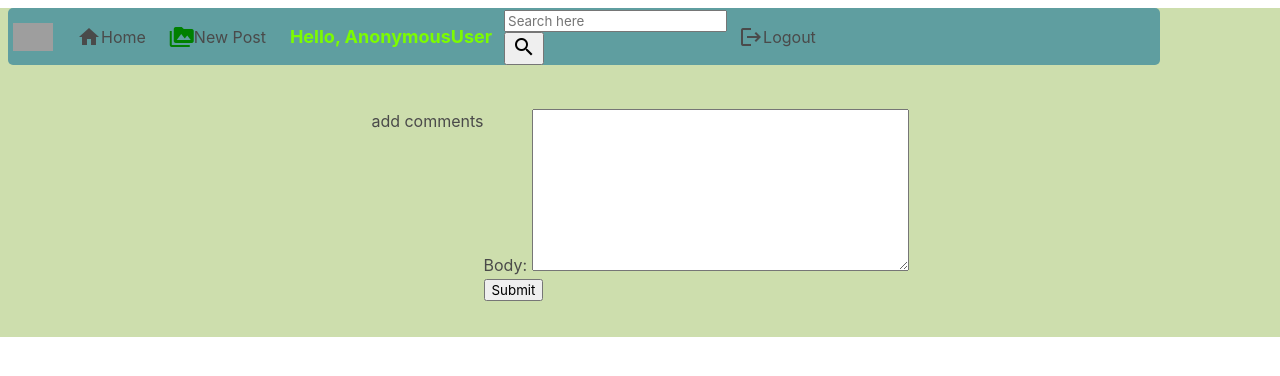
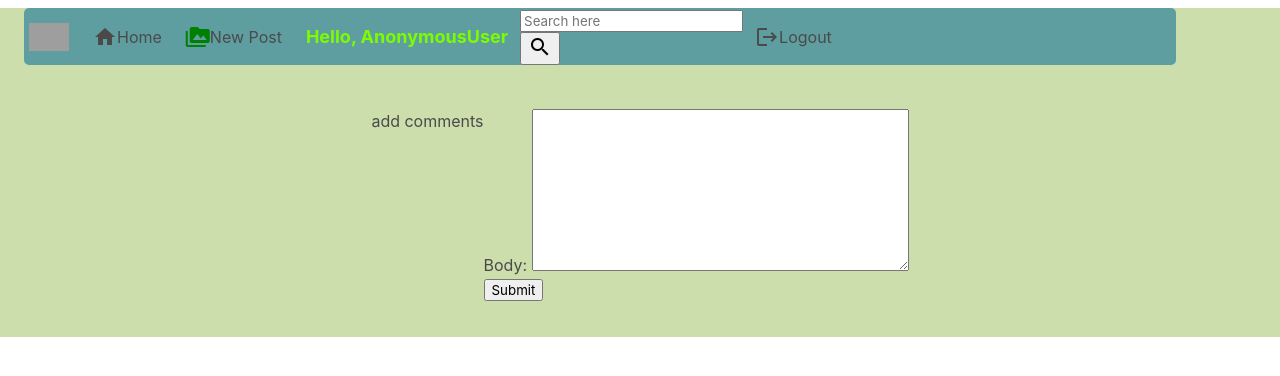
Before and after one commit to JoeGakumo21/Instagram, a Django app: page /comments/1/ in a window 1280 px wide. Shown: the top 376 px of the page. Run offline with Django 3.2, Linux system fonts and the light colour scheme; data comes from the database, SQL or seed files in the repository; grey boxes are pictures that could not be loaded.

Commit message:
add styling on navbar

```diff
--- a/myinstagram/templates/navbar.html
+++ b/myinstagram/templates/navbar.html
@@ -30,7 +30,7 @@
     </style>
   <body>
 
-    <div class="container m-2">
+    <div class="container m-2 ml-5">
     <nav class="navbar" role="navigation" aria-label="main navigation">
         <div class="navbar-brand">
           <a class="navbar-item" href="" style="margin-left: 5px;">
```
